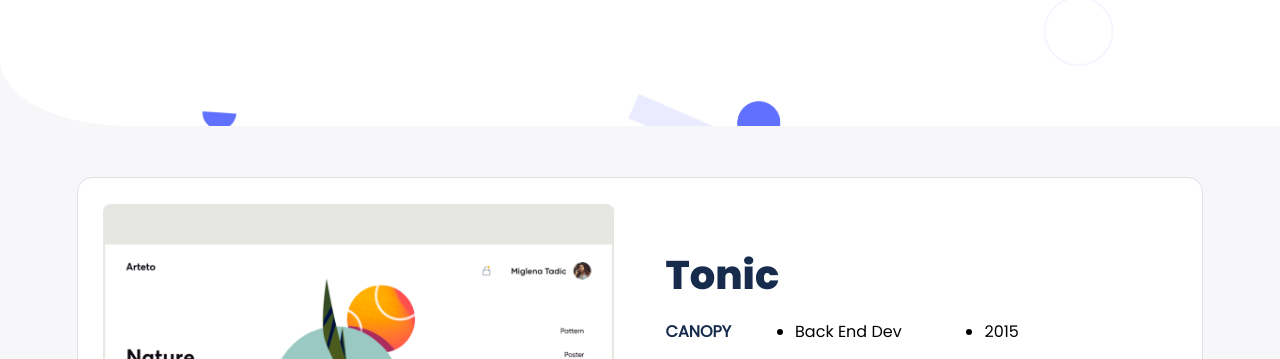
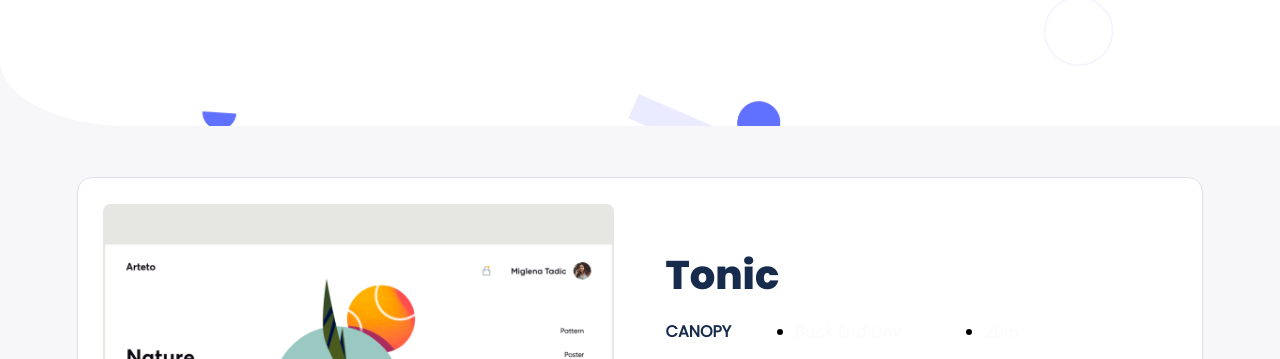
Before and after one commit to Katended/Mobile-First-Portfolio-Project, a website: page Index.html in a window 1280 px wide. Shown: the part 593-952 px from the top of the page. Drawn offline with Linux system fonts and the light colour scheme.

Commit message:
the names

```diff
--- a/style.css
+++ b/style.css
@@ -21,7 +21,7 @@
 
 a {
   text-decoration: none;
-  color: rgb(0, 0, 0);
+  color: rgb(251, 251, 251);
 }
 
 a:hover {
```
